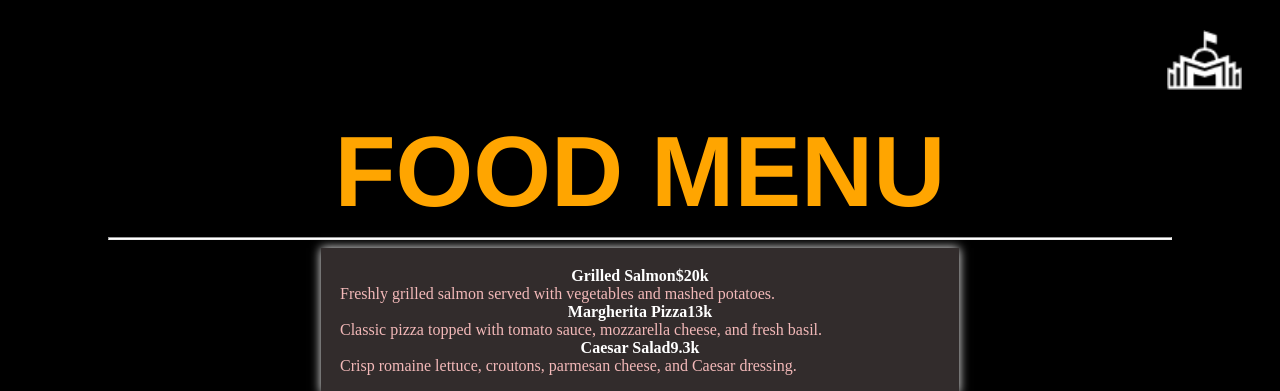
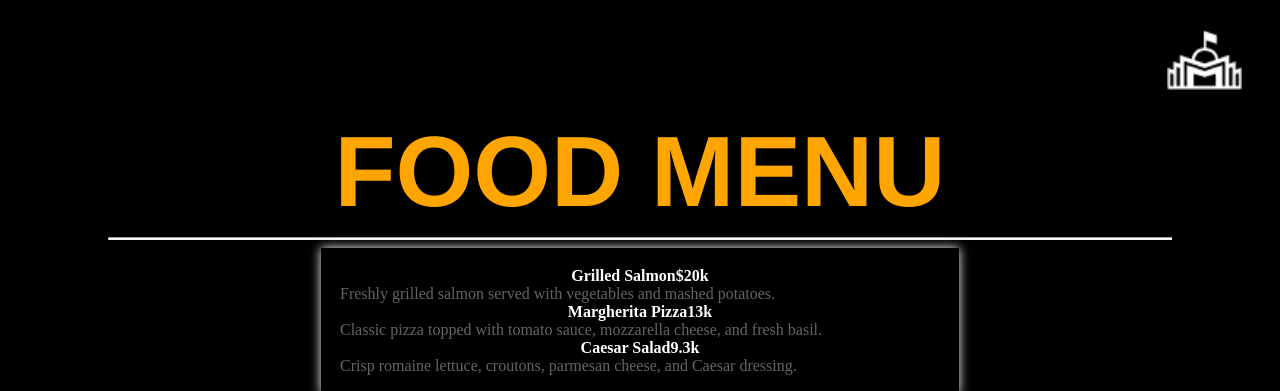
Before and after one commit to TodkhuuO/TodkhuuO.github.io, a plain HTML site: page menu.html in a window 1280 px wide. Shown: the top 391 px of the page. Drawn offline with Linux system fonts and the light colour scheme.

Commit message:
ungiig urchiluv

```diff
--- a/menu.css
+++ b/menu.css
@@ -57,7 +57,7 @@ body {
     max-width: 600px;
     margin: 0 auto;
     padding: 19px;
-    background-color: rgb(50, 44, 44);
+    background-color: rgb(0, 0, 0);
     box-shadow: 0 0 10px rgba(255, 255, 255, 0.993);
 }
 
@@ -75,7 +75,7 @@ body {
 
 .item-description {
 
-    color: #f3b9b9;
+    color: #646464;
 }
 
 .item-price {
```
